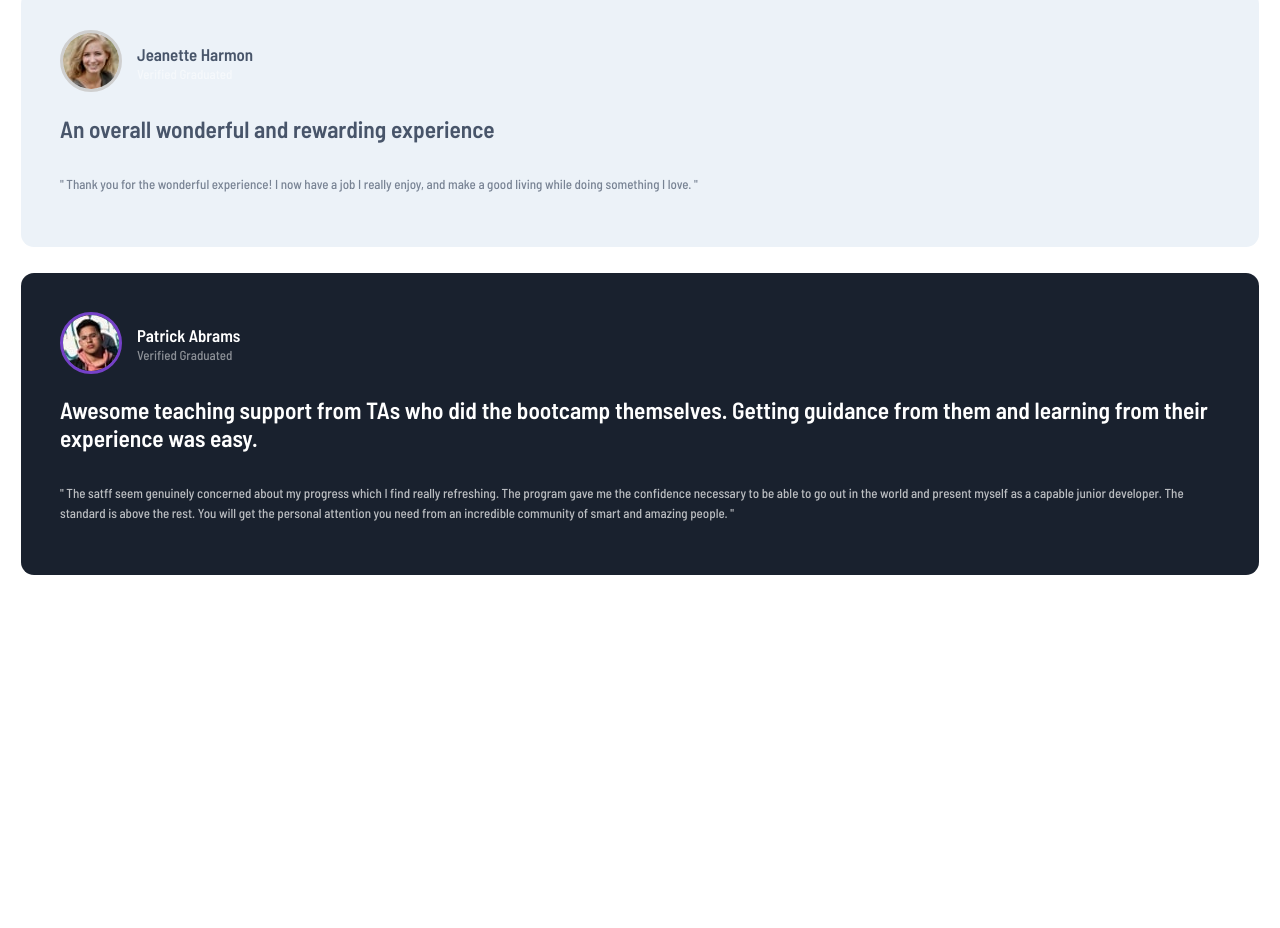
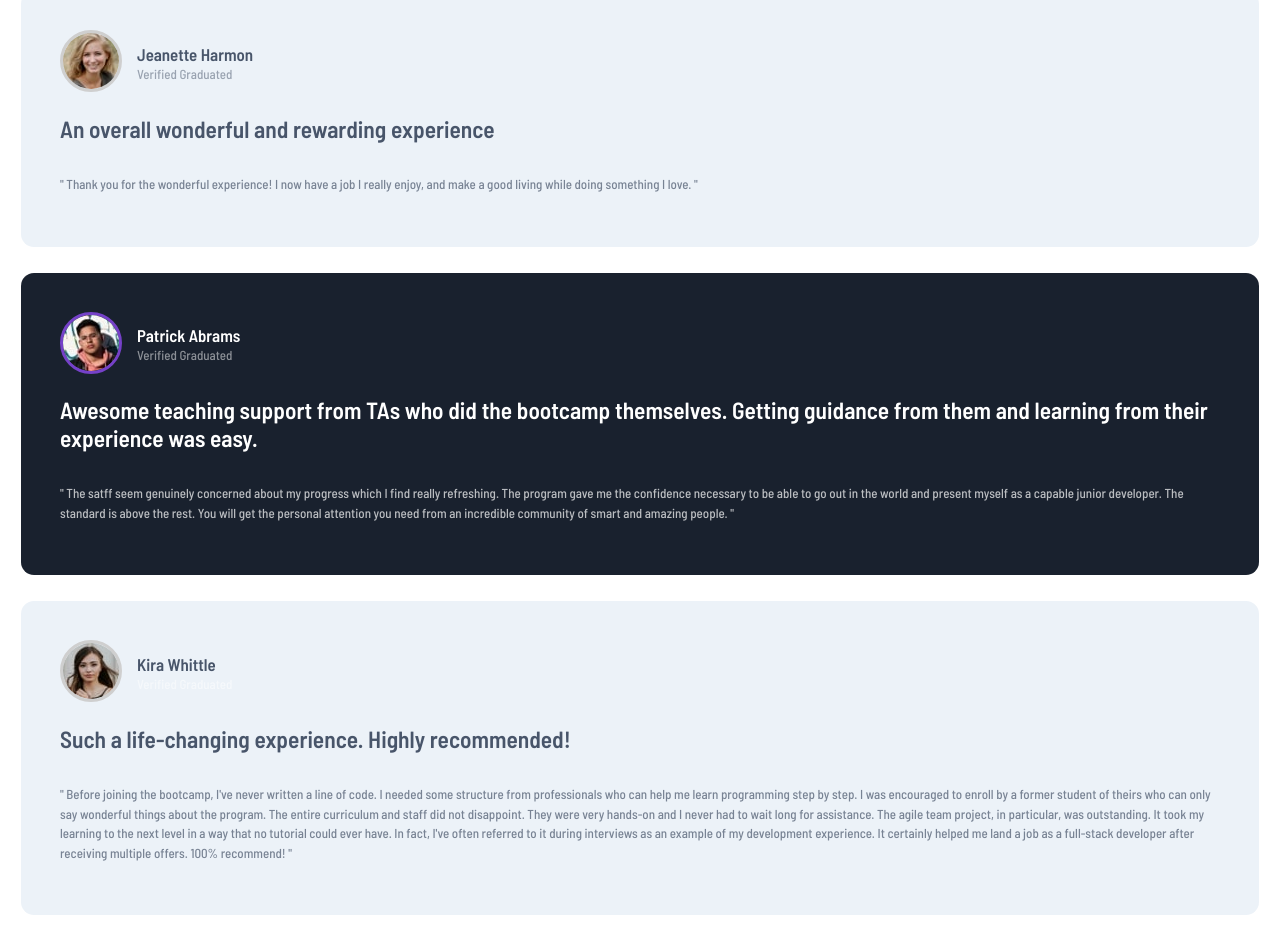
Before and after one commit to LucasGitHubx/testimonials-grid-section, a plain HTML site: page index.html in a window 1280 px wide. Shown: the part 632-1560 px from the top of the page. Before the commit the page ends 1324 px from the top, so only its background shows below. Drawn offline with Linux system fonts and the light colour scheme.

Commit message:
Adding and styling fifth section

```diff
--- a/css/style.css
+++ b/css/style.css
@@ -137,3 +137,24 @@ body{
     line-height: 1.5rem;
 }
 /* END OF STYLING SECTION4 */
+
+/* STYLING SECTION5 */
+.main__section5 .main__article1 .text h4, .main__section3 .main__article1 .text p{
+    color: var(--Very-dark-grayish-blue);
+}
+.main__section5{
+    background-color: var(--Light-grayish-blue);
+}
+.main__section5 .main__article1 figure img{
+    border: 3px solid var(--Light-gray);
+}
+.main__section5 .main__article2 h2{
+    color: var(--Very-dark-grayish-blue);
+    font-size: 1.8rem;
+}
+.main__section5 .main__article3 p{
+    color: var(--Very-dark-grayish-blue);
+    opacity: .7;
+    line-height: 1.5rem;
+}
+/* END OF STYLING SECTION5 */
--- a/index.html
+++ b/index.html
@@ -108,7 +108,33 @@
       </article>
     </section>
 
-    <section class="main__section main__section5"></section>
+    <section class="main__section main__section5">
+      <article class="main__article main__article1">
+        <figure>
+          <img src="./images/image-kira.jpg" alt="Kira Whittle">
+        </figure>
+        <div class="text">
+          <h4>Kira Whittle</h4>
+          <p>Verified Graduated</p>
+        </div>
+      </div>
+      </article>
+      <article class="main__article main__article2">
+        <h2>Such a life-changing experience. Highly recommended!</h2>
+      </article>
+      <article class="main__article main__article3">
+        <p>
+          " Before joining the bootcamp, I've never written a line of code. I needed some structure
+          from professionals who can help me learn programming step by step. I was encouraged to enroll by
+          a former student of theirs who can only say wonderful things about the program. The entire
+          curriculum and staff did not disappoint. They were very hands-on and I never had to wait long for
+          assistance. The agile team project, in particular, was outstanding. It took my learning to the next level
+          in a way that no tutorial could ever have. In fact, I've often referred to it during interviews as an
+          example of my development experience. It certainly helped me land a job as a full-stack developer after
+          receiving multiple offers. 100% recommend! "
+        </p>
+      </article>
+    </section>
   </main>
 </body>
 </html>
```
